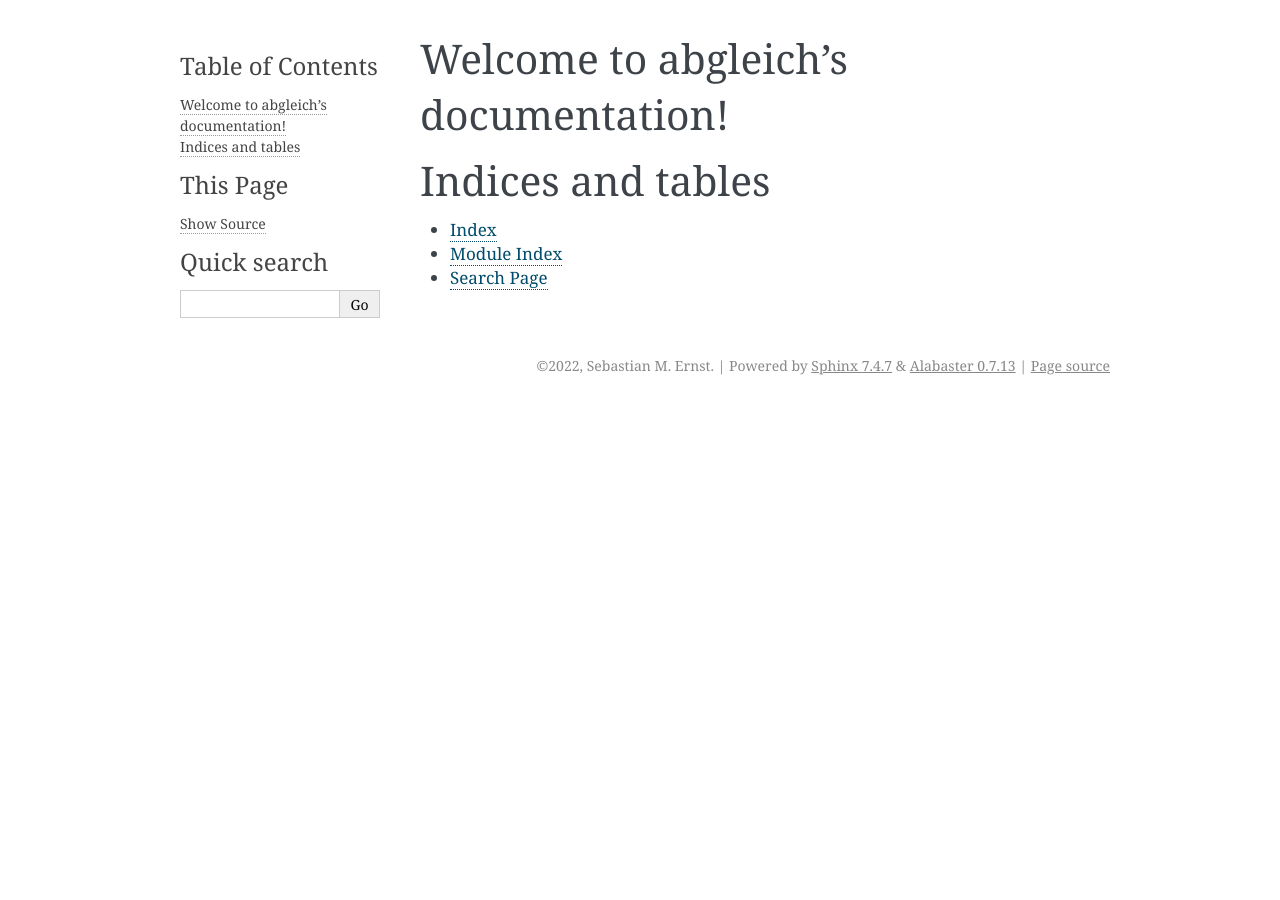
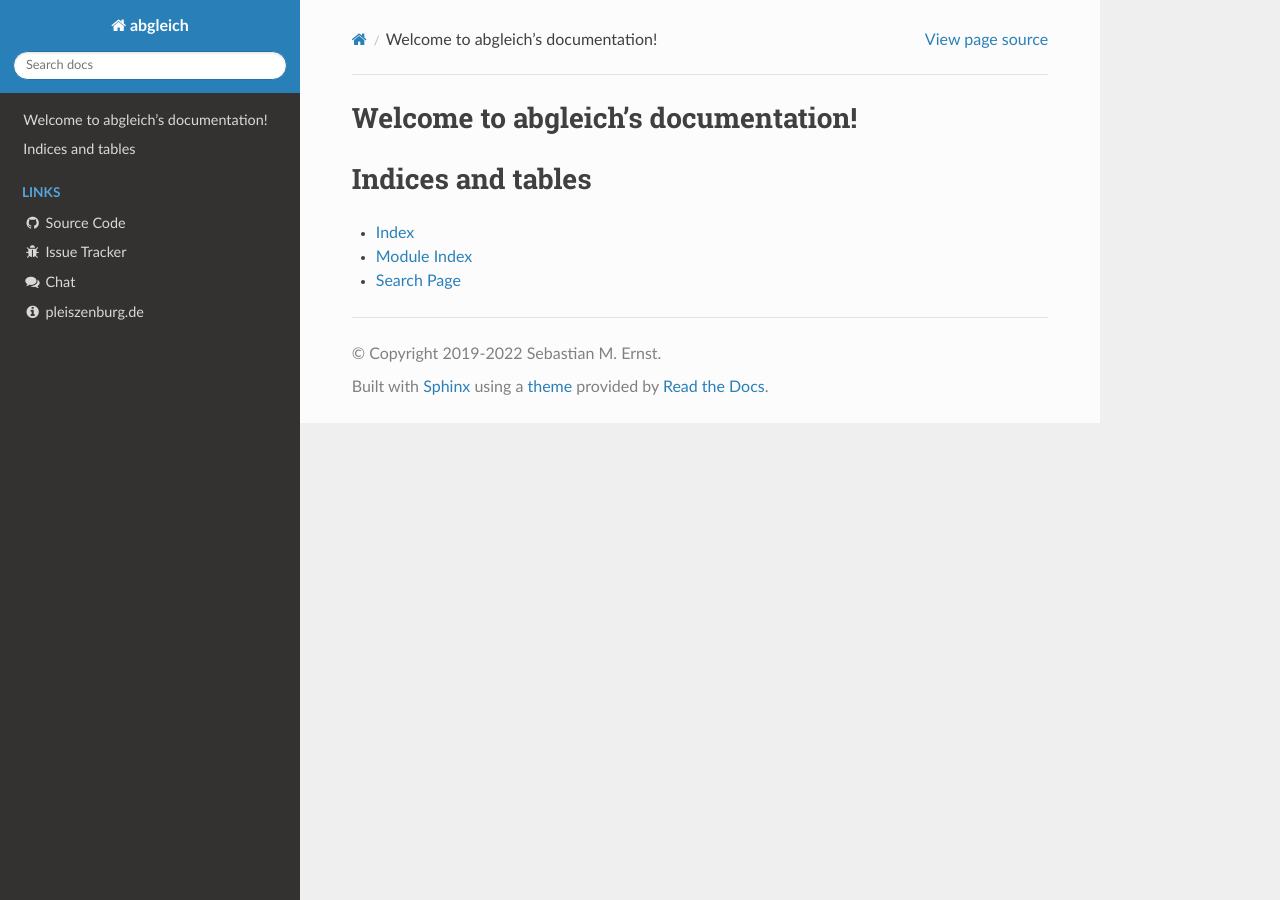
Before and after one commit to pleiszenburg/abgleich, a Sphinx documentation site: the page built from docs/source/index.rst, in a window 1280 px wide. Built offline with Sphinx 7.4.7 and the Read the Docs theme 2.0.0, drawn with Linux system fonts in a browser that asks for light colours.

```diff
--- /dev/null
+++ b/docs/source/_templates/layout.html
@@ -0,0 +1,31 @@
+{% extends "!layout.html" %}
+
+{% block menu %}
+
+    {{ super() }}
+
+    {% if sidebar_external_links %}
+
+        <p class="caption">
+            <span class="caption-text">
+            {% if sidebar_external_links_caption %}
+                {{ sidebar_external_links_caption }}
+            {% else %}
+                External links
+            {% endif %}
+            </span>
+        </p>
+
+        <ul>
+            {% for text, link in sidebar_external_links %}
+                {% if hasdoc(link) %}
+                    <li class="toctree-l1"><a href="{{ pathto(link) }}">{{ text }}</a></li>
+                {% else %}
+                    <li class="toctree-l1"><a href="{{ link }}">{{ text }}</a></li>
+                {% endif %}
+            {% endfor %}
+        </ul>
+
+    {% endif %}
+
+{% endblock %}
--- a/docs/source/conf.py
+++ b/docs/source/conf.py
@@ -39,14 +39,20 @@ from docs.source.version import get_version
 # https://www.sphinx-doc.org/en/master/usage/configuration.html#project-information
 
 project = 'abgleich'
-copyright = '2022, Sebastian M. Ernst'
 author = 'Sebastian M. Ernst'
+copyright = f'2019-2022 {author:s}'
 release = get_version()
 
 # -- General configuration ---------------------------------------------------
 # https://www.sphinx-doc.org/en/master/usage/configuration.html#general-configuration
 
-extensions = []
+extensions = [
+    'sphinx.ext.autodoc',
+    'sphinx.ext.napoleon',
+    'sphinx_autodoc_typehints',
+    'sphinx_rtd_theme',
+    'myst_parser',
+]
 
 templates_path = ['_templates']
 exclude_patterns = []
@@ -54,5 +60,23 @@ exclude_patterns = []
 # -- Options for HTML output -------------------------------------------------
 # https://www.sphinx-doc.org/en/master/usage/configuration.html#options-for-html-output
 
-html_theme = 'alabaster'
+html_theme = 'sphinx_rtd_theme'
 html_static_path = ['_static']
+html_context = {
+    'sidebar_external_links_caption': 'Links',
+    'sidebar_external_links': [
+        # ('<i class="fa fa-rss fa-fw"></i> Blog', 'https://www.000'),
+        ('<i class="fa fa-github fa-fw"></i> Source Code', 'https://github.com/pleiszenburg/abgleich'),
+        ('<i class="fa fa-bug fa-fw"></i> Issue Tracker', 'https://github.com/pleiszenburg/abgleich/issues'),
+        # ('<i class="fa fa-envelope fa-fw"></i> Mailing List', 'https://groups.io/g/abgleich-dev'),
+        ('<i class="fa fa-comments fa-fw"></i> Chat', 'https://matrix.to/#/#abgleich:matrix.org'),
+        # ('<i class="fa fa-file-text fa-fw"></i> Citation', 'https://doi.org/000'),
+        ('<i class="fa fa-info-circle fa-fw"></i> pleiszenburg.de', 'https://www.pleiszenburg.de/'),
+    ],
+}
+
+always_document_param_types = True # sphinx_autodoc_typehints
+
+napoleon_include_special_with_doc = True # napoleon
+# napoleon_use_param = True
+# napoleon_type_aliases = True
```
